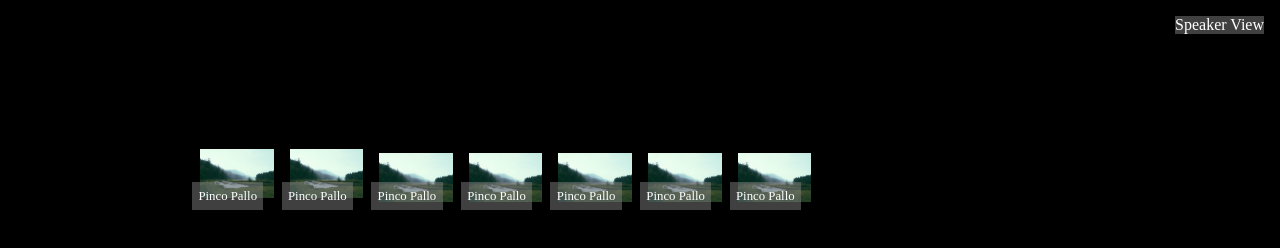
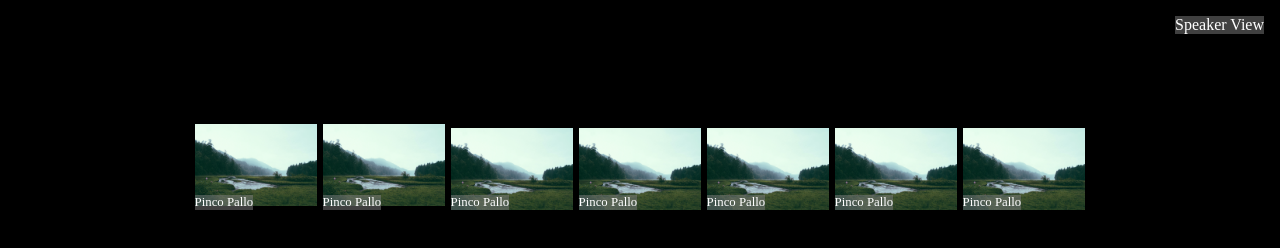
Before and after one commit to FedericoRosso97/html-css-webapp, a plain HTML site: page index.html in a window 1280 px wide. Drawn offline with Linux system fonts and the light colour scheme.

Commit message:
fix container

```diff
--- a/style.css
+++ b/style.css
@@ -29,12 +29,14 @@ header{
     width: 70%;
     margin: 0 auto;
 }
+section{
+    justify-content: space-around;
+}
 .box-utente{
-    width: calc(70%/7);
+    width: calc(96%/7);
     height: calc(100vh/5);
     align-items: flex-end;
     position: relative;
-    padding: 0.5rem;
 }
 
 img{
@@ -46,5 +48,4 @@ img{
     left:0;
     bottom:0;
     font-size:1vw ;
-    padding: .4rem;
 }
```
